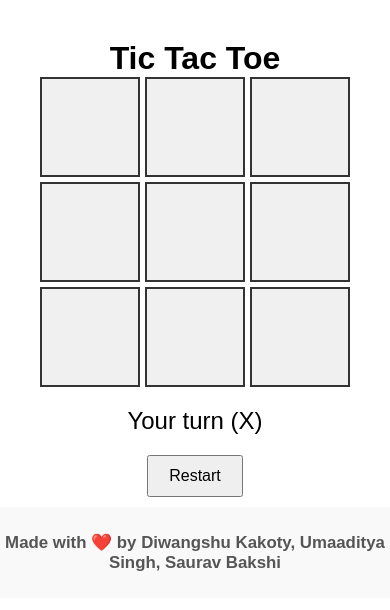
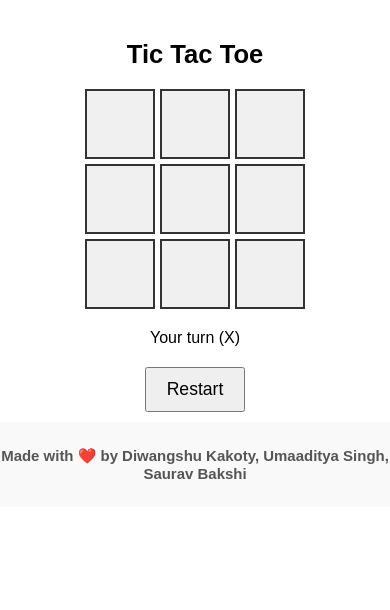
Before and after one commit to Commanderk3/tic-tac-toe-pwa, a plain HTML site: page index.html in a window 390 px wide. Drawn offline with Linux system fonts and the light colour scheme.

Commit message:
style and meta added

```diff
--- a/index.html
+++ b/index.html
@@ -3,78 +3,12 @@
 
 <head>
   <meta charset="UTF-8">
+  <meta name="viewport" content="width=device-width, initial-scale=1.0">
   <link rel="manifest" href="manifest.json">
   <meta name="theme-color" content="#ffffff">
   <link rel="icon" href="icon.png" type="image/png">
-
+  <link rel="stylesheet" href="styles.css">
   <title>Tic Tac Toe</title>
-  <style>
-    * {
-      margin: 0;
-      padding: 0;
-      box-sizing: border-box;
-    }
-
-    html,
-    body {
-      height: 100%;
-      overflow-x: hidden;
-      /* prevents horizontal scroll */
-    }
-
-    body {
-      font-family: sans-serif;
-      text-align: center;
-      display: flex;
-      flex-direction: column;
-      min-height: 100vh;
-      padding-top: 40px;
-      /* replace margin with padding */
-    }
-
-
-    #board {
-      display: grid;
-      grid-template-columns: repeat(3, 100px);
-      gap: 5px;
-      justify-content: center;
-    }
-
-    .cell {
-      width: 100px;
-      height: 100px;
-      font-size: 2.5rem;
-      display: flex;
-      align-items: center;
-      justify-content: center;
-      background-color: #f0f0f0;
-      cursor: pointer;
-      border: 2px solid #333;
-    }
-
-    .cell.taken {
-      cursor: not-allowed;
-    }
-
-    #status {
-      margin-top: 20px;
-      font-size: 1.5rem;
-    }
-
-    button {
-      margin-top: 20px;
-      padding: 10px 20px;
-      font-size: 1rem;
-    }
-
-    footer {
-      margin-top: 10px;
-      padding: 25px 0;
-      background-color: #f9f9f9;
-      font-size: 0.9rem;
-      color: #555;
-    }
-  </style>
 </head>
 
 <body>
--- /dev/null
+++ b/styles.css
@@ -0,0 +1,128 @@
+* {
+  margin: 0;
+  padding: 0;
+  box-sizing: border-box;
+}
+
+html,
+body {
+  height: 100%;
+  overflow-x: hidden;
+  /* prevents horizontal scroll */
+}
+
+body {
+  font-family: sans-serif;
+  text-align: center;
+  display: flex;
+  flex-direction: column;
+  min-height: 100vh;
+  padding-top: 40px;
+  /* replace margin with padding */
+}
+
+h1 {
+  font-size: 2.5rem;
+  margin-bottom: 20px;
+}
+
+#board {
+  display: grid;
+  grid-template-columns: repeat(3, 100px);
+  gap: 5px;
+  justify-content: center;
+}
+
+.cell {
+  width: 100px;
+  height: 100px;
+  font-size: 2.5rem;
+  display: flex;
+  align-items: center;
+  justify-content: center;
+  background-color: #f0f0f0;
+  cursor: pointer;
+  border: 2px solid #333;
+}
+
+.cell.taken {
+  cursor: not-allowed;
+}
+
+#status {
+  margin-top: 20px;
+  font-size: 1.5rem;
+}
+
+button {
+  margin-top: 20px;
+  padding: 10px 20px;
+  font-size: 1rem;
+  max-width: 200px;
+}
+
+footer {
+  margin-top: 10px;
+  padding: 25px 0;
+  background-color: #f9f9f9;
+  font-size: 0.9rem;
+  color: #555;
+}
+
+/* Mobile Responsive Adjustments */
+@media (max-width: 600px) {
+  h1 {
+    font-size: 1.8rem;
+  }
+
+  #board {
+    grid-template-columns: repeat(3, 80px); /* Smaller grid */
+  }
+
+  .cell {
+    width: 80px;
+    height: 80px;
+    font-size: 2rem; /* Slightly smaller font */
+  }
+
+  #status {
+    font-size: 1.2rem;
+  }
+
+  button {
+    padding: 12px 24px;
+    font-size: 1.2rem;
+    max-width: 250px;
+  }
+
+  footer {
+    font-size: 0.8rem;
+  }
+}
+
+/* Very Small Mobile Adjustments */
+@media (max-width: 400px) {
+  h1 {
+    font-size: 1.6rem;
+  }
+
+  #board {
+    grid-template-columns: repeat(3, 70px); /* Even smaller grid */
+  }
+
+  .cell {
+    width: 70px;
+    height: 70px;
+    font-size: 1.8rem; /* Even smaller font */
+  }
+
+  #status {
+    font-size: 1rem;
+  }
+
+  button {
+    padding: 10px 20px;
+    font-size: 1.1rem;
+    max-width: 220px;
+  }
+}
```
